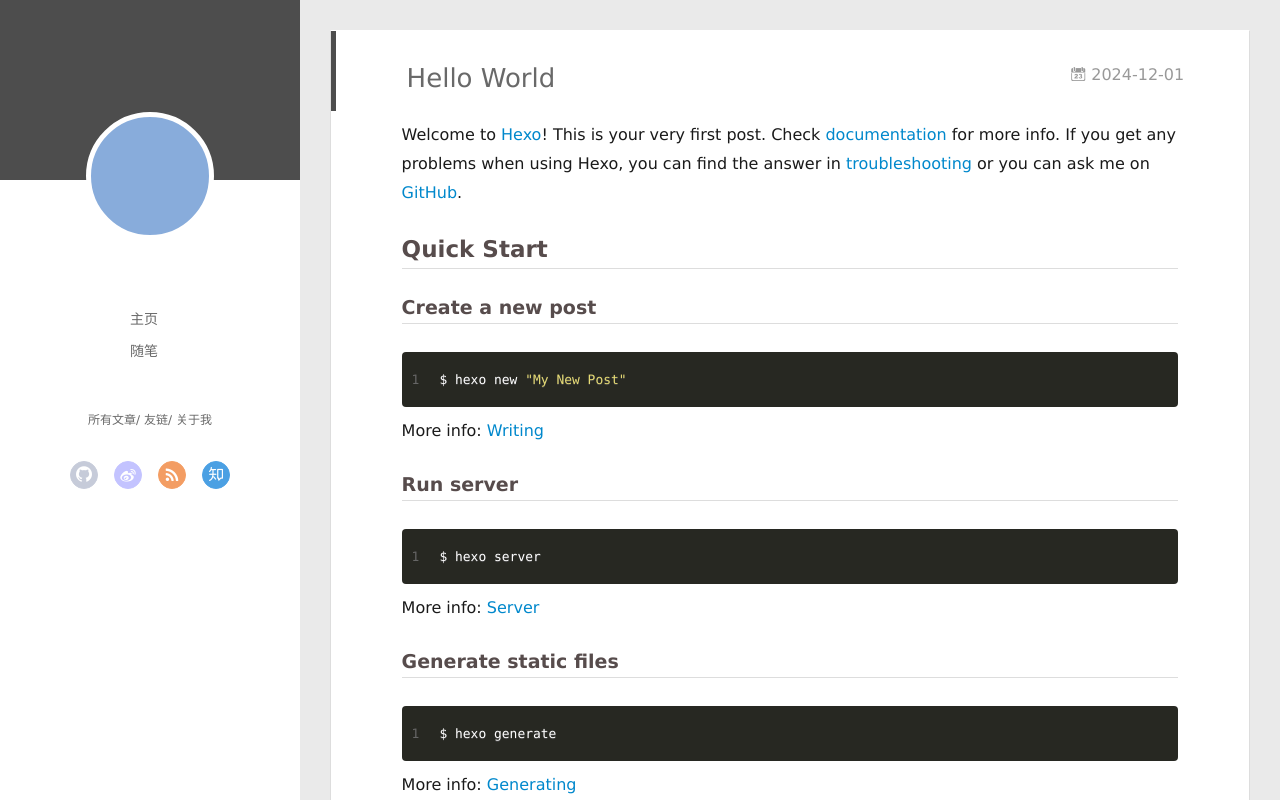
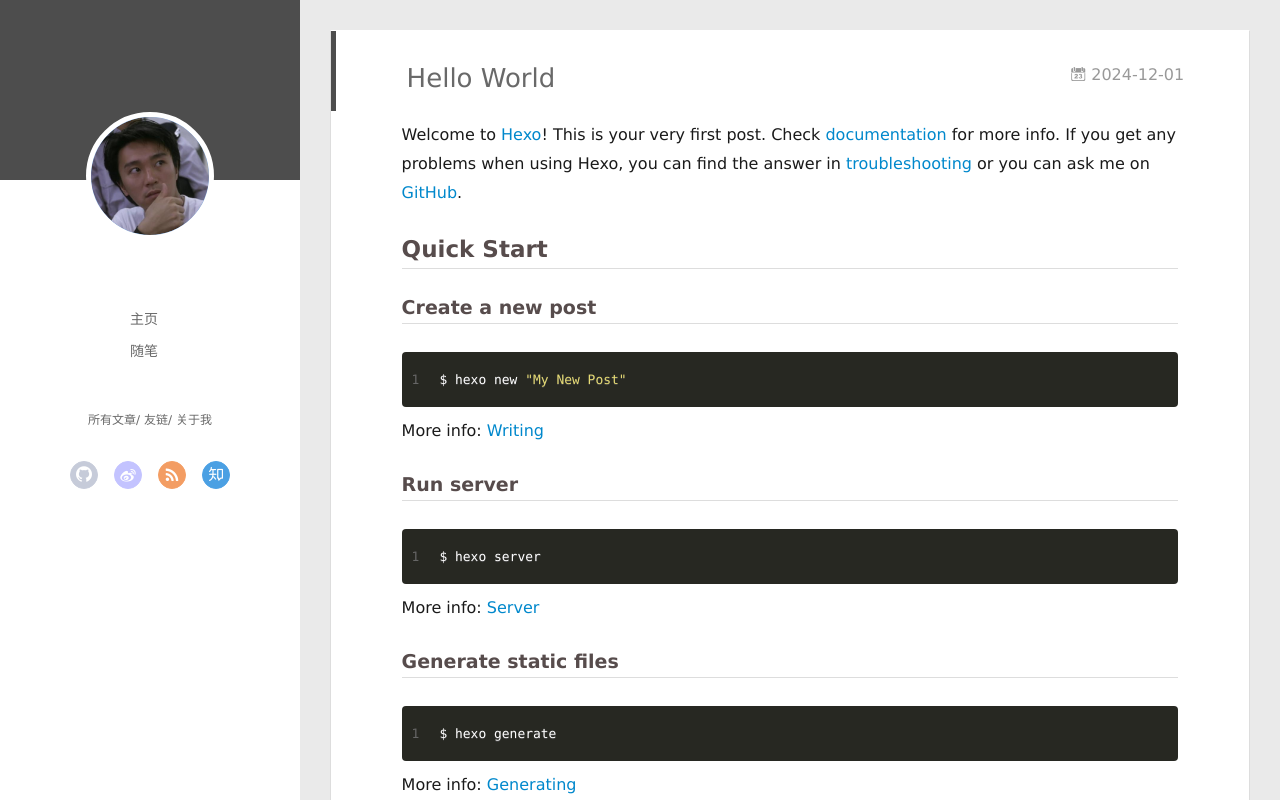
Before and after one commit to qwerhyc/qwerhyc.github.io, a plain HTML site: page 2024/12/01/hello-world/index.html in a window 1280 px wide. Drawn offline with Linux system fonts and the light colour scheme; no server answers.

Commit message:
Site updated: 2024-12-01 21:57:42

```diff
--- a/2024/12/01/hello-world/index.html
+++ b/2024/12/01/hello-world/index.html
@@ -47,7 +47,7 @@
 <div class="intrude-less">
 	<header id="header" class="inner">
 		<a href="/" class="profilepic">
-			<img src="" class="js-avatar">
+			<img src="/assets/zhou.jpg" class="js-avatar">
 		</a>
 		<hgroup>
 		  <h1 class="header-author"><a href="/"></a></h1>
@@ -105,7 +105,7 @@
 	<div class="intrude-less">
 		<header id="header" class="inner">
 			<div class="profilepic">
-				<img src="" class="js-avatar">
+				<img src="/assets/zhou.jpg" class="js-avatar">
 			</div>
 			<hgroup>
 			  <h1 class="header-author js-header-author"></h1>
```
Also changed, not shown: archives/2024/12/index.html (+2 -2 lines), archives/2024/index.html (+2 -2 lines), archives/index.html (+2 -2 lines), index.html (+2 -2 lines), assets/zhou.jpg (added).
